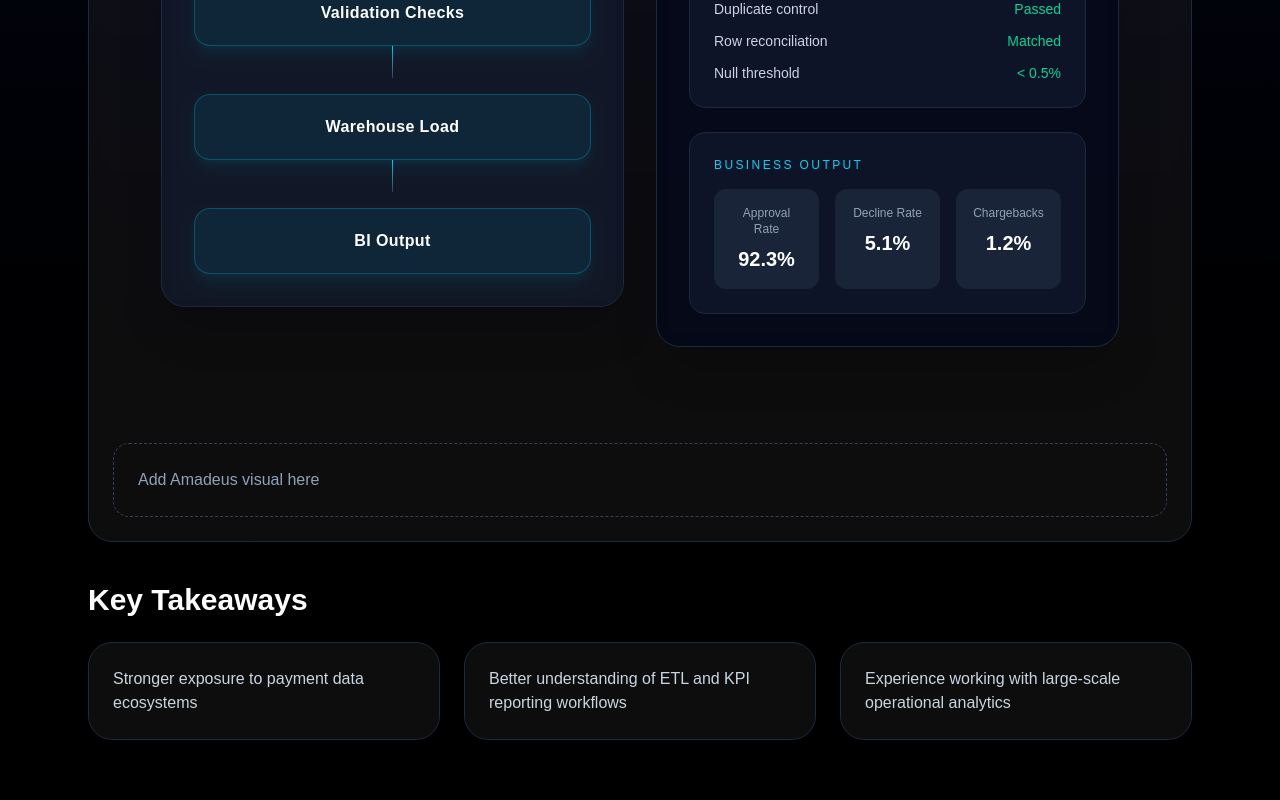
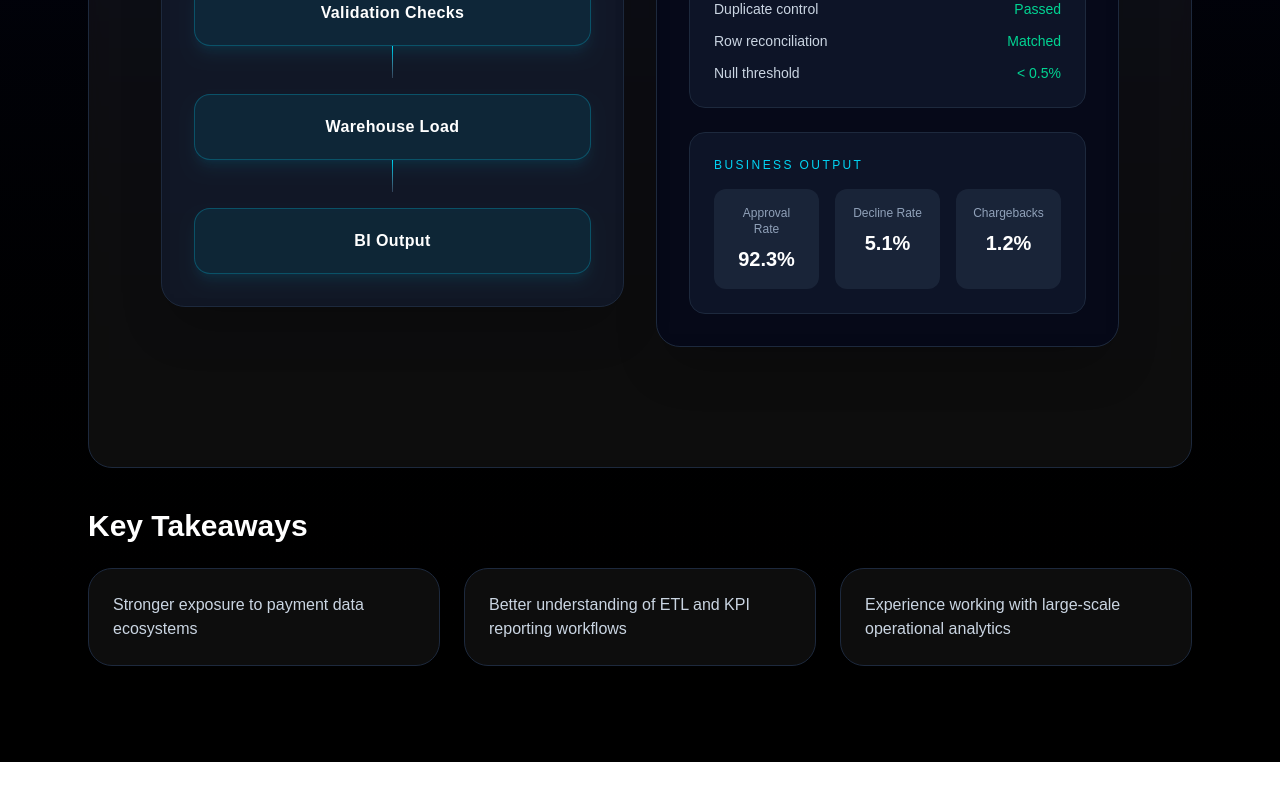
Before and after one commit to rkcpablo/pablo-portafolio, a Next.js app: page /amadeus in a window 1280 px wide. Shown: the part 1504-2304 px from the top of the page. After the commit the page ends 2266 px from the top, so only its background shows below. Built offline with nearby package versions, Linux system fonts and the light colour scheme.

Commit message:
Amadeus homepage v0.4

```diff
--- a/app/amadeus/page.tsx
+++ b/app/amadeus/page.tsx
@@ -211,10 +211,6 @@ export default function AmadeusPage() {
               </div>
             </div>
           </section>
-
-          <div className="rounded-2xl border border-dashed border-slate-700 p-6 text-slate-400">
-            Add Amadeus visual here
-          </div>
         </div>
 
         <div>
```
